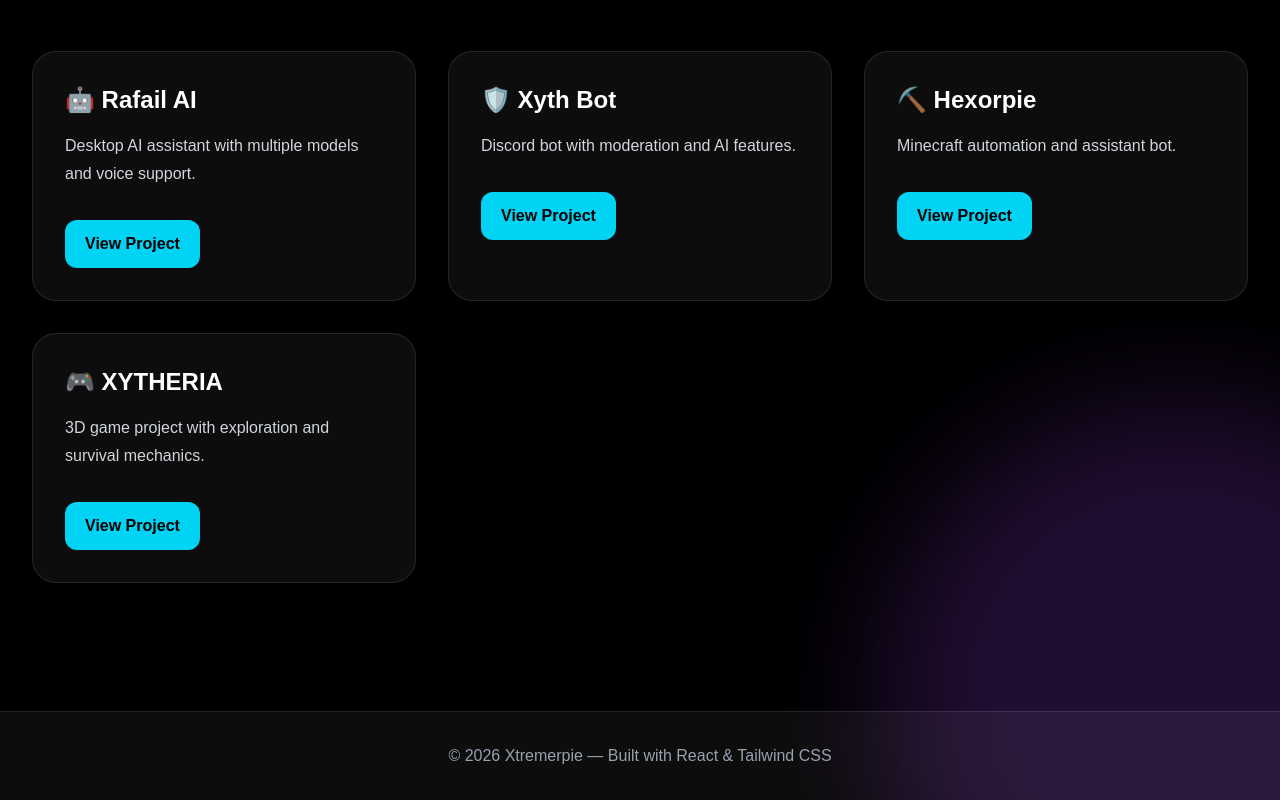
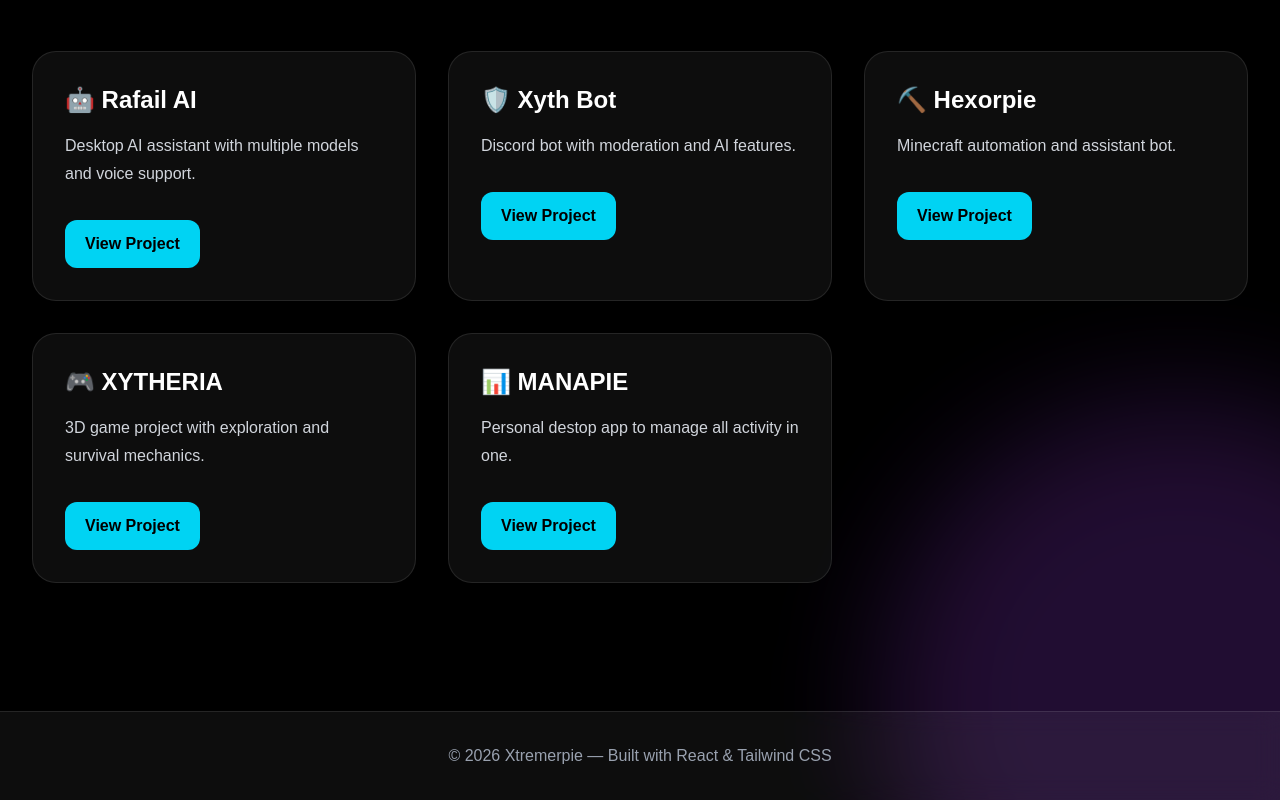
Before and after one commit to Xtremerpie/Xtremerpie-portfolio, a Next.js app: page / in a window 1280 px wide. Shown: the part 1253-2053 px from the top of the page. Built offline with nearby package versions, Linux system fonts and the light colour scheme.

Commit message:
Update page.tsx

```diff
--- a/app/page.tsx
+++ b/app/page.tsx
@@ -18,6 +18,11 @@
      {
       title: '🎮 XYTHERIA',
       desc: '3D game project with exploration and survival mechanics.',
+      link: 'https://github.com/Xtremerpie',
+    },
+    {
+      title: '📊 MANAPIE',
+      desc: 'Personal destop app to manage all activity in one.',
       link: 'https://github.com/Xtremerpie',
     },
   ];
```
